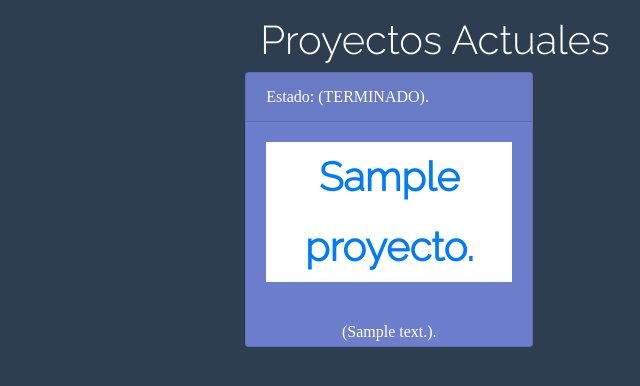
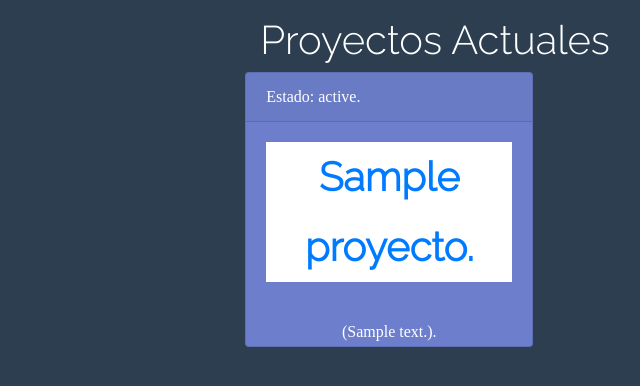
Before and after one commit to Diegocent/SGPAgiles, a Django app: template proyecto/templates/ver_proyectos.html in a window 1280 px wide. Shown: the part 104-490 px from the top of the page, without its empty margins (640-1280 px from the left). Run offline with Django 3.2, Linux system fonts and the light colour scheme; the template is opened without the code that fills it: most values are stand-ins (such as "Sample title", 1, 10 or a date in 2020); parts of the project's set-up code (start-up, migrations or seed data) failed here and were passed over; some libraries are stand-ins or nearby versions.

Commit message:
estado mas leible para un humano

```diff
--- a/proyecto/templates/ver_proyectos.html
+++ b/proyecto/templates/ver_proyectos.html
@@ -19,7 +19,7 @@
      {% for proyecto in proyectos %}
          <div class="row">
 <div class="card text-white  mb-3" style="max-width: 18rem;background: #6d7fcc;">
-  <div class="card-header">Estado: ({{ proyecto.estado}}).</div>
+  <div class="card-header">Estado: {{ proyecto.get_estado_display}}.</div>
   <div class="card-body" >
      <div style="background-color: white"> <h1 class="card-title"><strong> <p ><a href="{% url 'detalle_proyecto' id_proyecto=proyecto.id %}" class="link-dark">{{ proyecto.nombre }}.</a> </p></strong></h1>
      </div>
```
